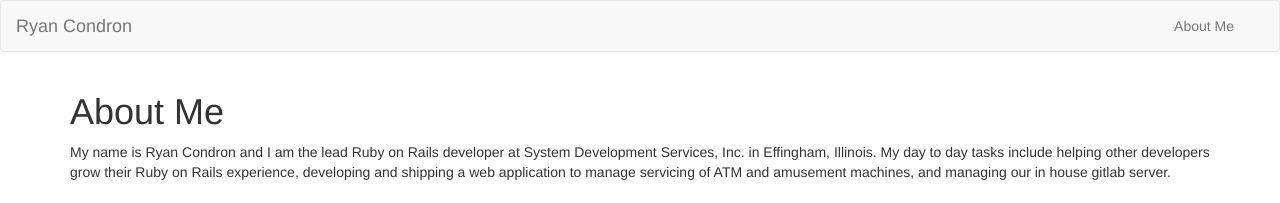
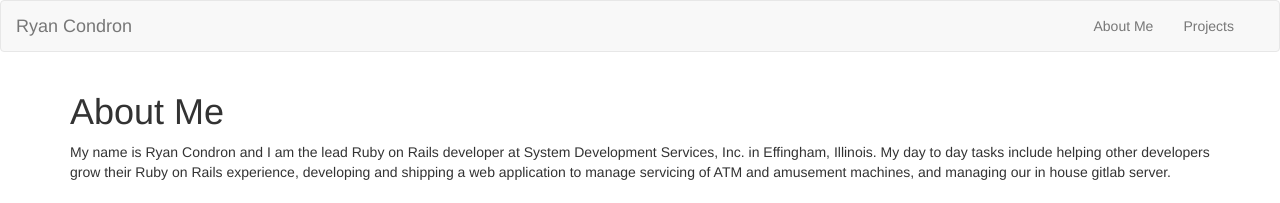
Before and after one commit to rebelweb/rebelweb.github.io, a Jekyll site: the page built from about.md, in a window 1280 px wide. Shown: the top 203 px of the page. Built offline with Jekyll 4.4.1, drawn with Linux system fonts in a browser that asks for light colours.

Commit message:
updated config

```diff
--- a/_config.yml
+++ b/_config.yml
@@ -18,7 +18,7 @@
 description: > # this means to ignore newlines until "baseurl:"
   I am an experienced web developer with a focus on Ruby on Rails and Linux.
 baseurl: "" # the subpath of your site, e.g. /blog
-url: "http://localhost:4000" # the base hostname & protocol for your site
+url: "https://rebelweb.github.io" # the base hostname & protocol for your site
 twitter_username: rebelwebdev
 github_username:  rebelweb
 
--- a/projects.html
+++ b/projects.html
@@ -1,5 +1,6 @@
 ---
 layout: default
+title: Projects
 ---
 
 <div class="projects">
```
